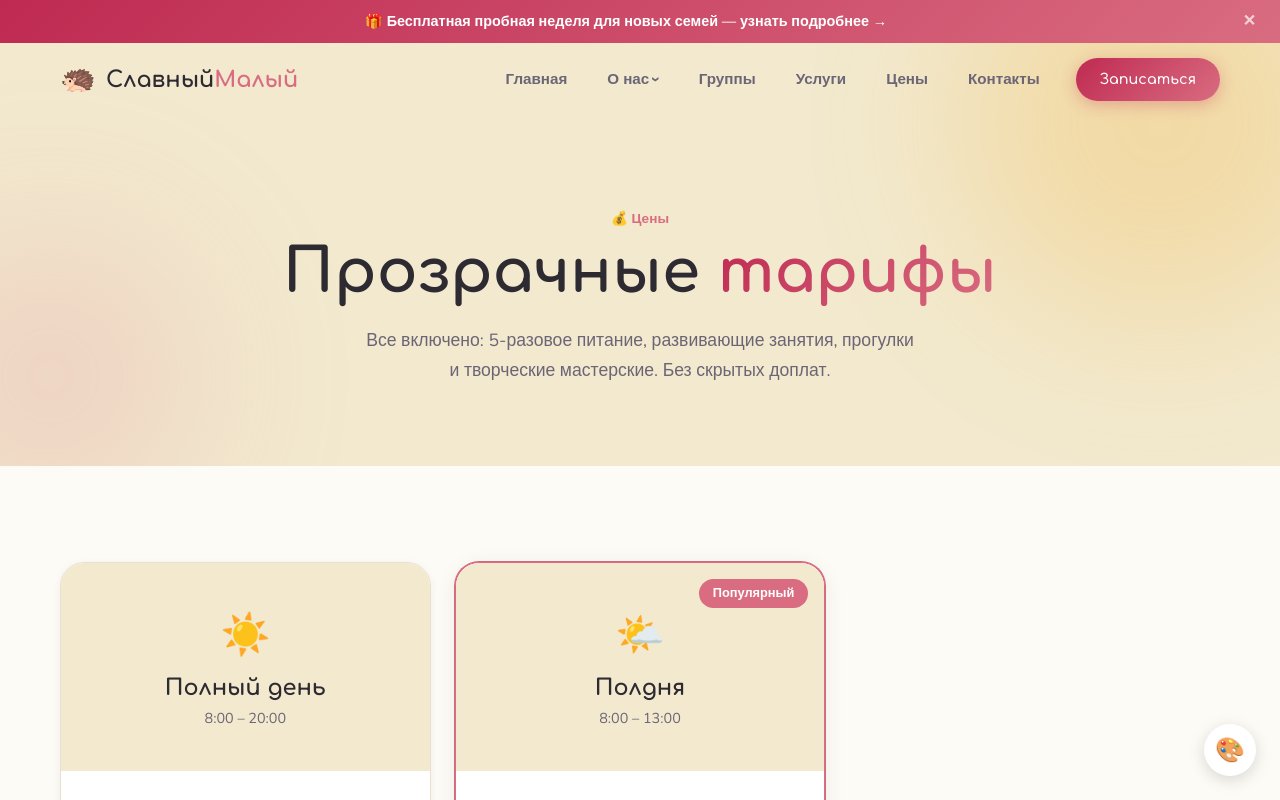
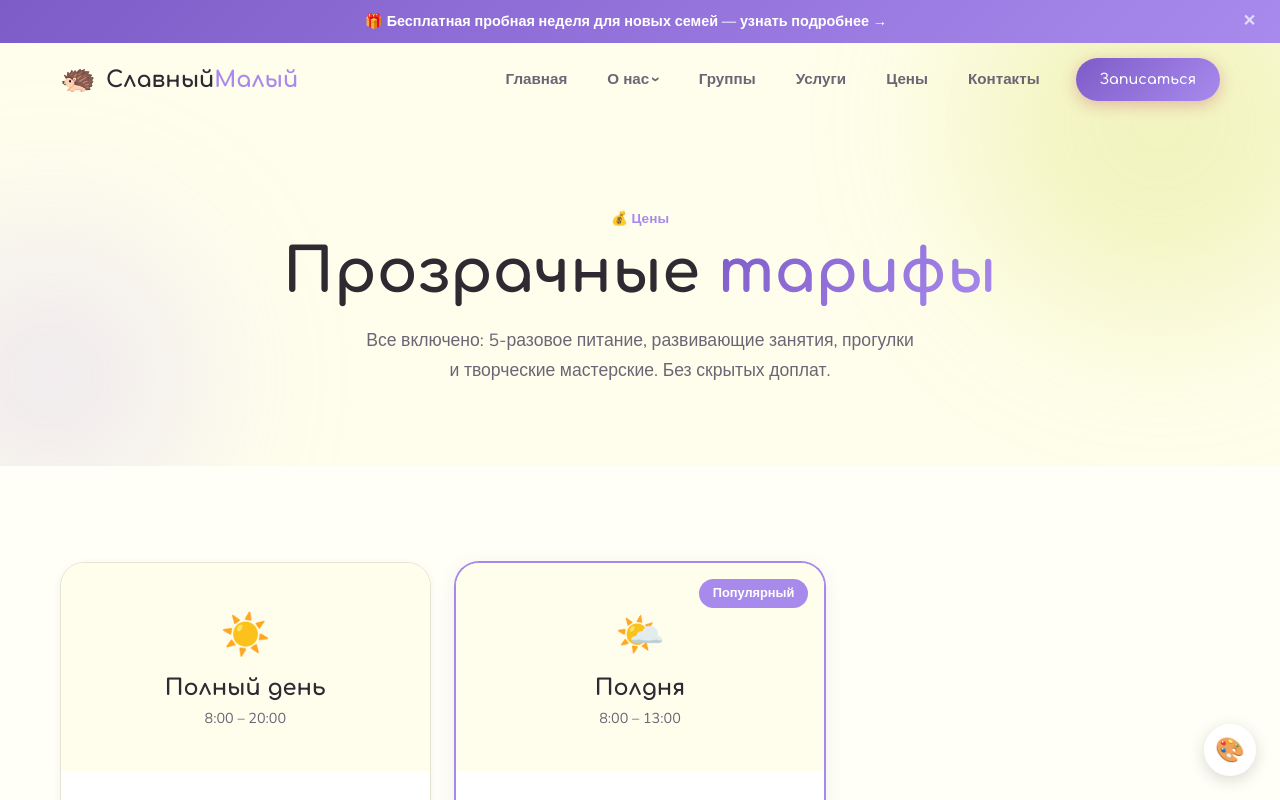
Before and after one commit to djxjxbh67-rgb/slavnyimalyi, a Next.js app: page /pricing in a window 1280 px wide. Shown: the top 800 px of the page. Built offline with nearby package versions, Linux system fonts and the light colour scheme.

Commit message:
chore: set Lavender Garden as default theme

```diff
--- a/app/globals.css
+++ b/app/globals.css
@@ -48,33 +48,33 @@ ul, ol {
 
 /* ---------- Design Tokens ---------- */
 :root {
-  /* Primary Palette — Citrus pink */
-  --color-sunrise: #D96C80;
-  --color-sunrise-light: #E394A2;
-  --color-sunrise-dark: #BF2A52;
+  /* Primary Palette — Lavender */
+  --color-sunrise: #A88AED;
+  --color-sunrise-light: #C4B0F5;
+  --color-sunrise-dark: #7E5CC8;
 
-  /* Accent — olive / chartreuse */
-  --color-teal: #BFB74B;
-  --color-teal-light: #D1CB72;
-  --color-teal-dark: #9E9730;
+  /* Accent — Lime/Chartreuse */
+  --color-teal: #CBD83B;
+  --color-teal-light: #DBE56A;
+  --color-teal-dark: #9AAD1E;
 
   /* Warm golden yellow */
-  --color-sun: #F2AE2E;
-  --color-sun-light: #F7CC74;
+  --color-sun: #CBD83B;
+  --color-sun-light: #E0E978;
 
   /* Soft pinks / lavender for accents */
-  --color-lavender: #E394A2;
-  --color-rose: #D96C80;
+  --color-lavender: #C4B0F5;
+  --color-rose: #A88AED;
 
   /* Neutrals */
-  --color-cream: #F2E9CE;
-  --color-cream-alt: #F5EFDB;
-  --color-bg: #FDFBF5;
+  --color-cream: #FFFEEC;
+  --color-cream-alt: #FFFFF4;
+  --color-bg: #FFFFF8;
   --color-surface: #FFFFFF;
   --color-text: #2D2A32;
   --color-text-muted: #6B6575;
   --color-text-light: #9A92A5;
-  --color-border: #E8E0D0;
+  --color-border: #E6E4D0;
 
   /* Shadows */
   --shadow-sm: 0 2px 8px rgba(45, 42, 50, 0.06);
--- a/components/ThemeSwitcher.js
+++ b/components/ThemeSwitcher.js
@@ -5,8 +5,23 @@ import styles from "./ThemeSwitcher.module.css";
 
 const themes = {
   citrus: {
-    label: "🍋 Citrus (текущая)",
-    vars: {} // default — nothing to override
+    label: "🍋 Citrus",
+    vars: {
+      "--color-sunrise": "#D96C80",
+      "--color-sunrise-light": "#E394A2",
+      "--color-sunrise-dark": "#BF2A52",
+      "--color-teal": "#BFB74B",
+      "--color-teal-light": "#D1CB72",
+      "--color-teal-dark": "#9E9730",
+      "--color-sun": "#F2AE2E",
+      "--color-sun-light": "#F7CC74",
+      "--color-lavender": "#E394A2",
+      "--color-rose": "#D96C80",
+      "--color-cream": "#F2E9CE",
+      "--color-cream-alt": "#F5EFDB",
+      "--color-bg": "#FDFBF5",
+      "--color-border": "#E8E0D0"
+    }
   },
   matcha: {
     label: "🍵 Miss Matcha",
@@ -85,23 +100,8 @@ const themes = {
     }
   },
   lavender: {
-    label: "💜 Lavender Garden",
-    vars: {
-      "--color-sunrise": "#A88AED",
-      "--color-sunrise-light": "#C4B0F5",
-      "--color-sunrise-dark": "#7E5CC8",
-      "--color-teal": "#CBD83B",
-      "--color-teal-light": "#DBE56A",
-      "--color-teal-dark": "#9AAD1E",
-      "--color-sun": "#CBD83B",
-      "--color-sun-light": "#E0E978",
-      "--color-lavender": "#C4B0F5",
-      "--color-rose": "#A88AED",
-      "--color-cream": "#FFFEEC",
-      "--color-cream-alt": "#FFFFF4",
-      "--color-bg": "#FFFFF8",
-      "--color-border": "#E6E4D0",
-    }
+    label: "💜 Lavender Garden (текущая)",
+    vars: {} // default — nothing to override
   }
 };
 
@@ -143,7 +143,7 @@ function applyTheme(name) {
 
 export default function ThemeSwitcher() {
   const [open, setOpen] = useState(false);
-  const [active, setActive] = useState("citrus");
+  const [active, setActive] = useState("lavender");
 
   useEffect(() => {
     // check URL ?theme=xxx
@@ -160,7 +160,7 @@ export default function ThemeSwitcher() {
     applyTheme(name);
     // update URL without reload
     const url = new URL(window.location);
-    if (name === "citrus") {
+    if (name === "lavender") {
       url.searchParams.delete("theme");
     } else {
       url.searchParams.set("theme", name);
```
